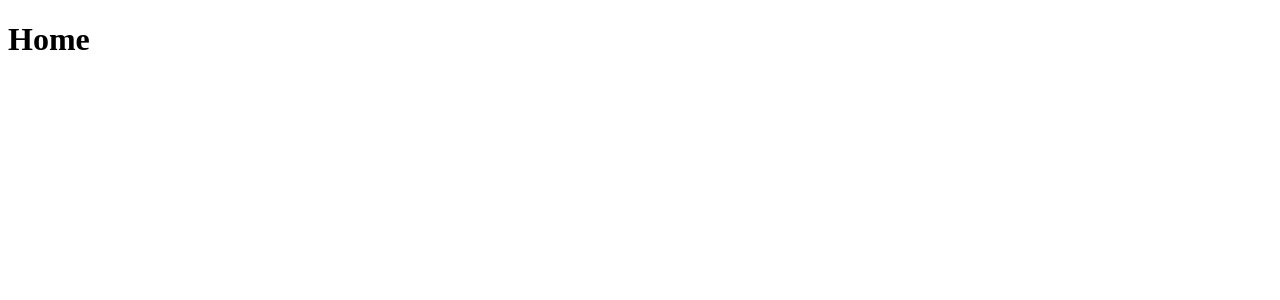
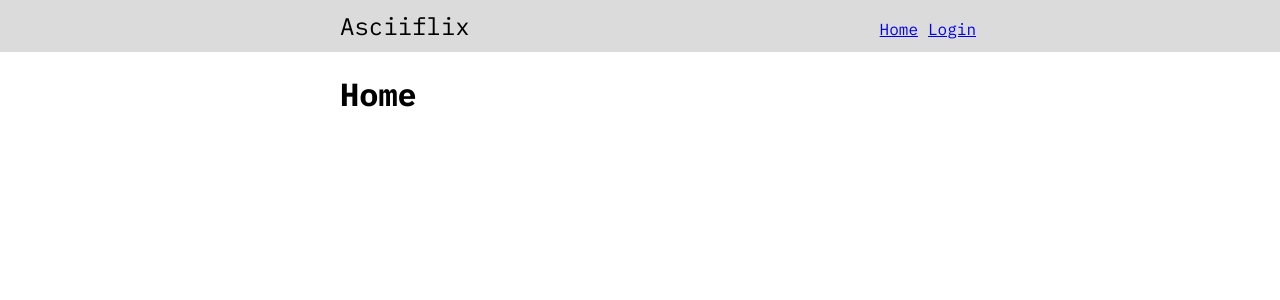
Before and after one commit to asciiflix/webclient, a React (Create React App) app: page / in a window 1280 px wide. Shown: the top 300 px of the page. Built offline with nearby package versions, Linux system fonts and the light colour scheme.

Commit message:
Implemented basic tile bar.
We'll need some way to navigate, so that was implemented here.
Remember everything is quite rudementary at this point :D.

```diff
--- a/public/index.html
+++ b/public/index.html
@@ -15,6 +15,8 @@
       user's mobile device or desktop. See https://developers.google.com/web/fundamentals/web-app-manifest/
     -->
     <link rel="manifest" href="%PUBLIC_URL%/manifest.json" />
+    <link rel="preconnect" href="https://fonts.gstatic.com">
+    <link href="https://fonts.googleapis.com/css2?family=IBM+Plex+Mono:ital,wght@0,100;0,200;0,300;0,400;0,500;0,600;0,700;1,100;1,200;1,300;1,400;1,500;1,600;1,700&display=swap" rel="stylesheet">
     <!--
       Notice the use of %PUBLIC_URL% in the tags above.
       It will be replaced with the URL of the `public` folder during the build.
--- /dev/null
+++ b/src/App.css
@@ -0,0 +1,10 @@
+body {
+    margin: 0px;
+    padding: 0px;
+    font-family: 'IBM Plex Mono', monospace;
+}
+
+.main-content {
+    max-width: 600px;
+    margin: 0 auto;
+}
--- a/src/App.tsx
+++ b/src/App.tsx
@@ -1,17 +1,24 @@
 import React from 'react'
 import {Route, Switch, BrowserRouter as Router} from "react-router-dom";
+import TitleBar from './Common/TitleBar/TitleBar';
 import HomePage from './Pages/HomePage';
 import LoginPage from './Pages/LoginPage';
+import "./App.css"
 
 export default class App extends React.Component {
   render() {
     return (
+      <div>
           <Router>
+            <TitleBar/>
+            <div className="main-content">
               <Switch>
                 <Route path="/login" component={LoginPage}/>
                 <Route path="/" component={HomePage}/>
               </Switch>
+            </div>
           </Router>
+      </div>
     )
   }
 }
--- a/src/Common/TitleBar.tsx
+++ /dev/null
@@ -1 +0,0 @@
-// empty
--- /dev/null
+++ b/src/Common/TitleBar/TitleBar.css
@@ -0,0 +1,29 @@
+.title-bar-main-box {
+    background-color: rgb(219, 219, 219);
+}
+
+.title-bar-content-box {
+    max-width: 600px;
+    margin: 0 auto;
+    padding: 10px 0;
+}
+
+.title-bar-title {
+    font-family: 'IBM Plex Mono', monospace;
+    font-size: 24px;
+    margin: 0px;
+    display: inline;
+    margin-right: 400px;
+}
+
+.title-bar-page {
+    display: inline;
+}
+
+.title-bar-links {
+    display: inline;
+}
+
+.title-bar-page{
+    margin-left: 10px;
+}
--- /dev/null
+++ b/src/Common/TitleBar/TitleBar.tsx
@@ -0,0 +1,19 @@
+import React, { Component } from 'react'
+import { Link } from 'react-router-dom';
+import "./TitleBar.css";
+
+export default class TitleBar extends Component {
+    render() {
+        return (
+            <nav className="title-bar-main-box">
+                <div className="title-bar-content-box">
+                    <p className="title-bar-title">Asciiflix</p>
+                    <div className="title-bar-links">
+                        <p className="title-bar-page"><Link to="/">Home</Link></p>
+                        <p className="title-bar-page"><Link to="/login">Login</Link></p>
+                    </div>
+                </div>
+            </nav>
+        )
+    }
+}
```
Lines whose indentation alone changed are shown as unchanged.
